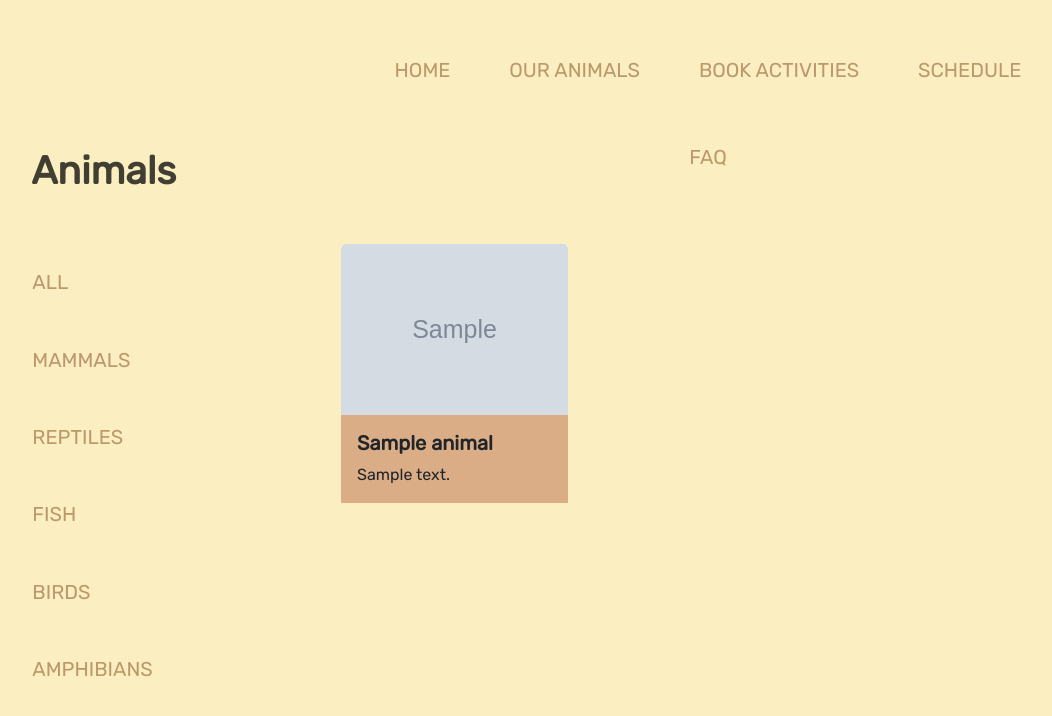
After one commit to pofilan5415/zooapp, a Python web app: template zoo-app/zoo/templates/main/animals.html in a window 1280 px wide. The commit adds this page. Shown: the top 716 px of the page, without its empty margins (122-1174 px from the left). Run offline with Jinja, Linux system fonts and the light colour scheme; the template is opened without the code that fills it: most values are stand-ins (such as "Sample title", 1, 10 or a date in 2020); grey boxes marked "Sample" are stand-in pictures.

Commit message:
finished landing page and animals view

```diff
--- /dev/null
+++ b/zoo-app/zoo/static/animal_catalog.css
@@ -0,0 +1,58 @@
+/*
+PRIMARY BRAND COLORS:
+
+#8D8741
+#659DBD
+#DAAD86
+#BC986A
+#FBEEC1
+*/
+
+body {
+    background-color: #FBEEC1;
+}
+
+#animal-main-text {
+    font-family: 'Rubik';
+    font-size: 3.05vw;
+    font-weight: 600;
+    color: rgba(0, 0, 0, 0.74);
+
+    margin-top: 40%;
+    margin-left: 20%;
+    margin-bottom: 12%;
+}
+
+.animal-category {
+    margin-bottom: 7%;
+    color: #BC986A;
+}
+
+.animal-category:hover {
+    color: #8D8741;
+}
+
+.animal-category-group {
+    font-family: 'Rubik';
+    font-size: 1.2vw;
+
+    margin-left: 17%;
+}
+
+.animal-cards {
+    margin-top: 6%;
+}
+
+.card-details {
+    font-family: 'Rubik';
+    background-color: #DAAD86;
+}
+
+.card-title {
+    font-weight: 600;
+}
+
+.card {
+    border-color: #FBEEC1;
+    cursor: pointer;
+}
--- /dev/null
+++ b/zoo-app/zoo/templates/animal_template.html
@@ -0,0 +1,9 @@
+<div class="col">
+    <div class="card h-100">
+      <img src="{{ animal.img_src }}" class="card-img-top">
+      <div class="card-body card-details">
+        <h5 class="card-title">{{ animal.name }}</h5>
+        <p class="card-text">{{ animal.description }}</p>
+      </div>
+    </div>
+</div>
--- /dev/null
+++ b/zoo-app/zoo/templates/animals_template.html
@@ -0,0 +1,5 @@
+<div class="row row-cols-1 row-cols-md-3 g-4 animal-cards">
+    {% for animal in animals %}
+        {% include 'animal_template.html' %}
+    {% endfor %}
+</div>
--- /dev/null
+++ b/zoo-app/zoo/templates/main/animals.html
@@ -0,0 +1,36 @@
+<!DOCTYPE html>
+<html>
+    <head>
+        <meta charset="utf-8">
+        <meta name="viewport" content="width=device-width, initial-scale=1">
+        <title>Zoo App</title>
+        <link href="https://cdn.jsdelivr.net/npm/bootstrap@5.2.2/dist/css/bootstrap.min.css" rel="stylesheet" integrity="sha384-Zenh87qX5JnK2Jl0vWa8Ck2rdkQ2Bzep5IDxbcnCeuOxjzrPF/et3URy9Bv1WTRi" crossorigin="anonymous">
+        <link rel="stylesheet" href="../../static/animal_catalog.css">
+        <link rel="stylesheet" href="../static/zoo.css">
+
+        <!--FONTS-->
+        <link href=' http://fonts.googleapis.com/css?family=Rubik' rel='stylesheet' type='text/css'>
+    </head>
+    <body>
+        <div class="container">
+            <div class="row">
+                <div class="col-4">
+                    <div id="animal-main-text">Animals</div>
+                    <nav class="nav flex-column animal-category-group">
+                        <a class="nav-link active animal-category" aria-current="page" href="#">ALL</a>
+                        <a class="nav-link animal-category" href="#">MAMMALS</a>
+                        <a class="nav-link animal-category" href="#">REPTILES</a>
+                        <a class="nav-link animal-category" href="#">FISH</a>
+                        <a class="nav-link animal-category" href="#">BIRDS</a>
+                        <a class="nav-link animal-category" href="#">AMPHIBIANS</a>
+                      </nav>
+                </div>
+                <div class="col-8">
+                    {% include 'navbar_template.html' %}
+                    {% include 'animals_template.html' %}
+                </div>
+            </div>
+        </div>
+        <script src="https://cdn.jsdelivr.net/npm/bootstrap@5.2.2/dist/js/bootstrap.bundle.min.js" integrity="sha384-OERcA2EqjJCMA+/3y+gxIOqMEjwtxJY7qPCqsdltbNJuaOe923+mo//f6V8Qbsw3" crossorigin="anonymous"></script>
+    </body>
+</html>
--- /dev/null
+++ b/zoo-app/zoo/templates/navbar_template.html
@@ -0,0 +1,7 @@
+<nav class="nav justify-content-center sticky-top">
+    <a class="nav-link active" aria-current="page" href="{{ url_for('main.index') }}">HOME</a>
+    <a class="nav-link" href="{{ url_for('main.animals') }}">OUR ANIMALS</a>
+    <a class="nav-link" href="#">BOOK ACTIVITIES</a>
+    <a class="nav-link" href="#">SCHEDULE</a>
+    <a class="nav-link" href="#">FAQ</a>
+</nav>
```
Also changed, not shown: zoo-app/zoo/main.py (+22 -0 lines), zoo-app/zoo/model.py (+14 -0 lines), zoo-app/zoo/static/zoo.css (+117 -8 lines), zoo-app/zoo/templates/base.html (+12 -8 lines), zoo-app/zoo/templates/main/faq.html (added).
